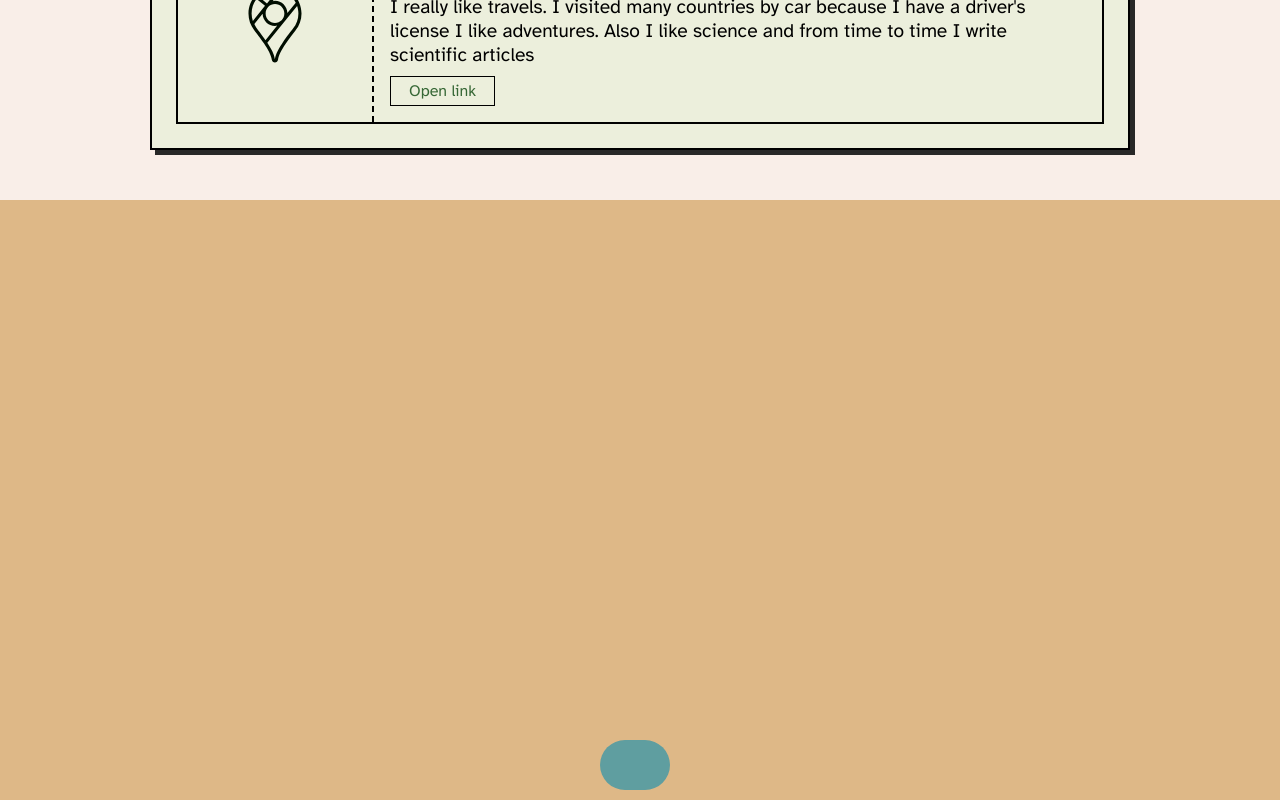
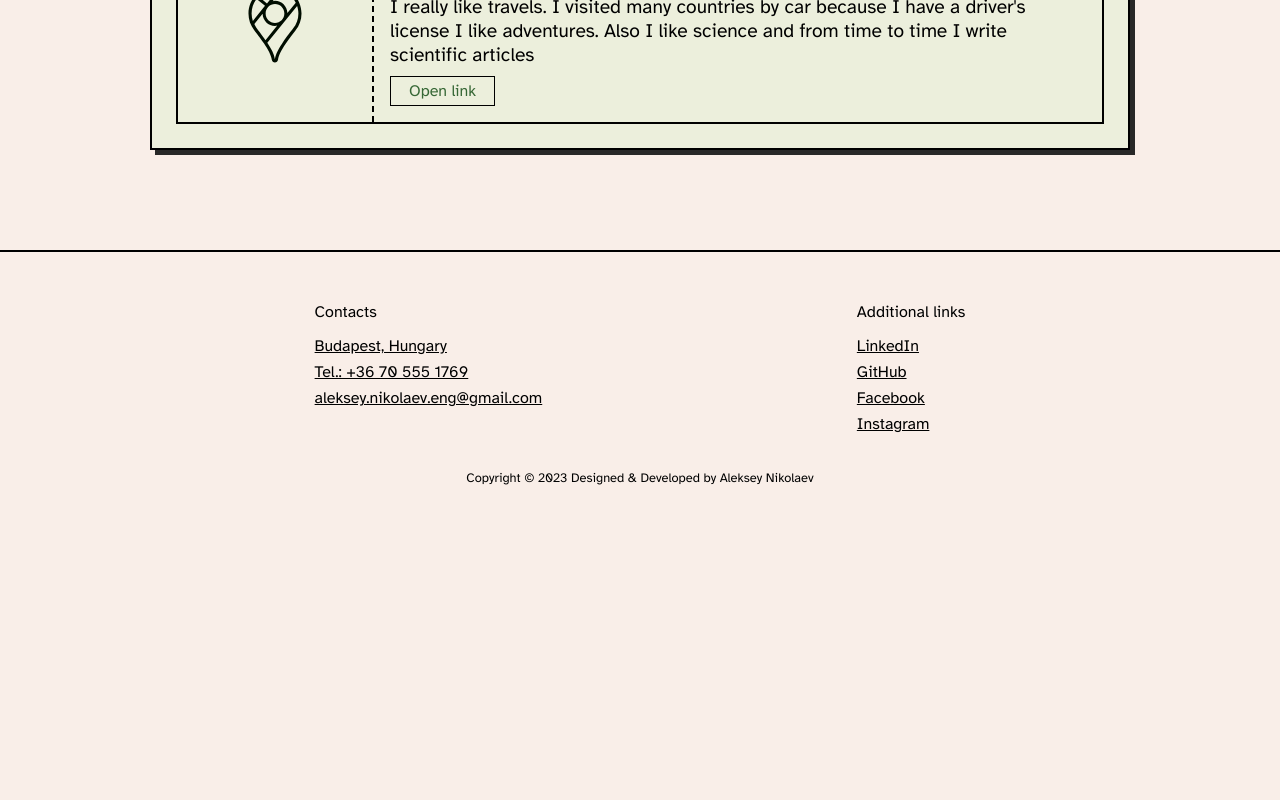
Before and after one commit to l-Aleksey-Nikolaev-l/NCV, an Angular app: page / in a window 1280 px wide. Shown: the part 5743-6543 px from the top of the page. After the commit the page ends 6229 px from the top, so only its background shows below. Built offline with nearby package versions, Linux system fonts and the light colour scheme; a web font is replaced by a local one.

Commit message:
ver 0.21 - Finished with Contacts section.

```diff
--- a/src/app/app.component.ts
+++ b/src/app/app.component.ts
@@ -25,25 +25,6 @@ document.addEventListener("mousemove", e => {
 
   let raw_x = (e.clientX - (window.innerWidth / 2)) * -0.005;
   let raw_y = (e.clientY - (window.innerHeight / 2)) * -0.01;
-  let foot_cord;
-  let coord_X, coord_Y;
-
-  const lamp = document.querySelector("#lamp");
-  const light = document.querySelector("#light");
-  const area = document.querySelector(".footer_area");
-  const centreOfLamp = getCenter(lamp);
-  const centreOfLight = getCenter(light);
-
-
-  function getCenter(element: any) {
-    const {left, top, width, height} = element.getBoundingClientRect();
-    return {x: left + width / 2, y: top + height / 2};
-  }
-  foot_cord = Math.atan2(e.clientY - centreOfLamp.y, e.clientX - centreOfLamp.x);
-
-  coord_X = e.clientX - 25;
-  coord_Y = e.clientY - area!.clientHeight/2;
-
 
   Object.assign(document.documentElement, {
     style: `
@@ -51,9 +32,6 @@ document.addEventListener("mousemove", e => {
     --screenHeight: ${window.innerHeight};
     --mouse_x: ${raw_x}deg;
     --mouse_y: ${raw_y}deg;
-    --foot_cor: ${foot_cord}rad;
-    --coord_x: ${coord_X}px;
-    --coord_y: ${coord_Y}px;
     `
   });
 });
--- a/src/app/contacts/contacts.component.css
+++ b/src/app/contacts/contacts.component.css
@@ -1,55 +1,67 @@
-:root {
-  --foot_cor: ;
-  --coord_x: ;
-  --coord_y: ;
+.footer_area {
+  display: flex;
+  flex-direction: column;
+  align-items: center;
 }
 
-.footer_area {
-  position: relative;
-  height: 600px;
-  background-color: burlywood;
+.footer_links {
+  width: 100%;
+  height: 220px;
+  border-top: solid 2px black;
+  margin-top: 50px;
+  display: flex;
+  flex-direction: row;
+  justify-content: space-evenly;
+}
+
+ul {
+  margin-top: 50px;
+}
+
+ul span {
+  display: block;
+  padding-bottom: 8px;
+}
+
+li::marker {
+  content: none;
+}
+
+li {
+  margin: 6px 0 6px 0;
+}
+
+li a {
+  /*text-decoration: none;*/
+  color: black;
+}
+
+li a:hover {
+  text-decoration: none;
+  color: #366735;
+}
+
+.copy {
+  font-size: 0.8rem;
+}
+
+@media (max-width: 1006px) { /* for Phones */
+
+  .footer_links {
+    height: auto;
+    margin: 36px 0;
+    padding: 0 36px;
+    display: flex;
+    flex-direction: column;
+    justify-content: space-evenly;
+  }
+
+  ul {
+    margin-top: 36px;
+  }
+
+  ul span {
+    padding-bottom: 4px;
+  }
 
 }
-
-#lamp {
-  background-color: cadetblue;
-  position: relative;
-  left: 600px;
-  top: 540px;
-  width: 70px;
-  height: 50px;
-  border-radius: 25px;
-  transform-origin: 25px 50%;
-  transform: rotate(var(--foot_cor));
-}
-
-#light {
-  position: relative;
-  width: 40px;
-  height: 40px;
-  background-color: transparent;
-  border-radius: 50%;
-  box-shadow: none;
-}
-
-.footer_area:hover #lamp {
-  box-shadow: 25px 0 2px 0 yellow,
-  30px 0 2px 0 yellow,
-  35px 0 2px 0 yellow,
-  40px 0 4px 0 yellow,
-  45px 0 4px 0 yellow,
-  50px 0 4px 0 yellow,
-  55px 0 6px 0 yellow,
-  60px 0 6px 0 yellow,
-  65px 0 6px 0 yellow,
-  70px 0 8px 0 yellow,
-  75px 0 8px 0 yellow,
-  80px 0 8px 0 yellow;
-}
-
-.footer_area:hover #light {
-  background-color: yellow;
-  box-shadow: 0 0 10px 10px yellow;
-  top: var(--coord_y);
-  left: var(--coord_x);
-}
--- a/src/app/contacts/contacts.component.html
+++ b/src/app/contacts/contacts.component.html
@@ -1,4 +1,17 @@
 <section class="footer_area">
-  <div id="lamp"></div>
-  <div id="light"></div>
+  <div class="footer_links">
+    <ul><span>Contacts</span>
+      <li><a href="https://maps.app.goo.gl/DNNMPm6i5Urx5wvz7" target="_blank">Budapest, Hungary</a></li>
+      <li><a href="tel:+36705551769">Tel.: +36 70 555 1769</a></li>
+      <li><a href="mailto:aleksey.nikolaev.eng@gmail.com">aleksey.nikolaev.eng@gmail.com</a></li>
+    </ul>
+
+    <ul><span>Additional links</span>
+      <li><a href="https://www.linkedin.com/in/nikolaevaleksey/" target="_blank">LinkedIn</a></li>
+      <li><a href="https://github.com/l-Aleksey-Nikolaev-l" target="_blank">GitHub</a></li>
+      <li><a href="https://www.facebook.com/facebook.client" target="_blank">Facebook</a></li>
+      <li><a href="https://www.instagram.com/mister.nikolson/" target="_blank">Instagram</a></li>
+    </ul>
+  </div>
+  <p class="copy">Copyright © 2023 Designed & Developed by Aleksey Nikolaev</p>
 </section>
--- a/src/app/hobbies/hobbies.component.css
+++ b/src/app/hobbies/hobbies.component.css
@@ -16,10 +16,6 @@ app-hobby:last-child {
   margin-bottom: 0;
 }
 
-@media (max-width: 1356px) { /* for Tablet */
-
-}
-
 @media (max-width: 1006px) { /* for Phones */
 
   .hobbies {
--- a/src/app/navigation/navigation.component.css
+++ b/src/app/navigation/navigation.component.css
@@ -43,6 +43,12 @@
   text-transform: uppercase;
 }
 
+a:hover {
+  text-decoration: underline;
+}
+
+
+
 .checkButton {
   display: none;
   color: white;
@@ -51,10 +57,6 @@
   line-height: 60px;
   margin: 0 40px 0 0;
   cursor: pointer;
-}
-
-a:hover {
-  text-decoration: underline;
 }
 
 #check {
@@ -115,7 +117,7 @@ a:hover {
   }
 
   .menu a {
-    font-size: 1.8rem;
+    font-size: var(--headerFontSizeDyna);
   }
 
   #check:checked ~ .checkButton {
--- a/src/styles.css
+++ b/src/styles.css
@@ -27,3 +27,8 @@ html {
   scroll-behavior: smooth;
   background-color: #f9eee8;
 }
+
+::selection {
+  color: #f9eee8;
+  background-color: #366735;
+}
```
